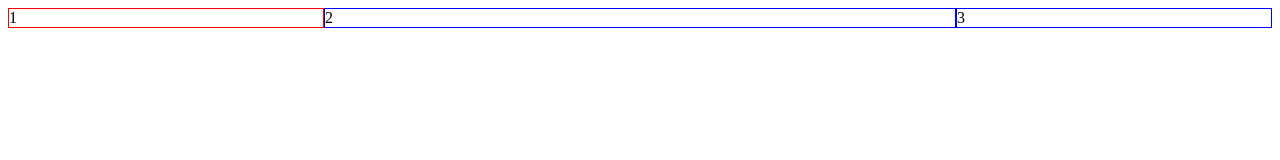
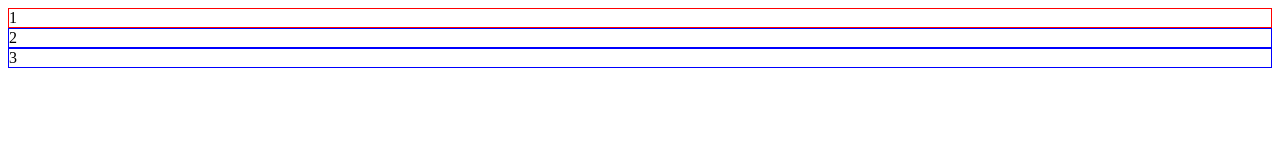
Before and after one commit to devPedro7/estudosGrid, a plain HTML site: page GRID TEMPLATE ROW/index.html in a window 1280 px wide. Drawn offline with Linux system fonts and the light colour scheme.

Commit message:
Adicionando conteudo da aula de TEMPLATE-ROWS

```diff
--- a/GRID TEMPLATE ROW/index.css
+++ b/GRID TEMPLATE ROW/index.css
@@ -1,14 +1,11 @@
-/*GRID TEMPLATE COLLUMNS*/
-/*ELE TRANSFORMA AS LINHAS EM COLUNAS E SEPARA ELAS POR FRAÇÕES
-O f DEIXA ALGO MAS RESPONSIVO, DIVIDINDO POR IGUAL.
-
-QUANDO DEFINIMOS A QUANTIDADE DE COLUNAS COM O TEMPLATE-COLUMNS, ELE FIXA QUE O LAYOUT VAI TER SOMENTE AQUELA QUANTIDADE DE COLUNAS, E O QUE SOBRAR VAI PARA BAIXO.
-
+/*GRID TEMPLATE ROWS*/
+/*
+    AQUI ELE CUIDA DA ALTURA DAS LINHAS (ROWS)
 */
 
 #app{
     display: grid;
-    grid-template-columns: 1fr 2fr 1fr;
+    grid-template-rows: 1fr 1fr 1fr;
 }
 
 #app > div{
```
